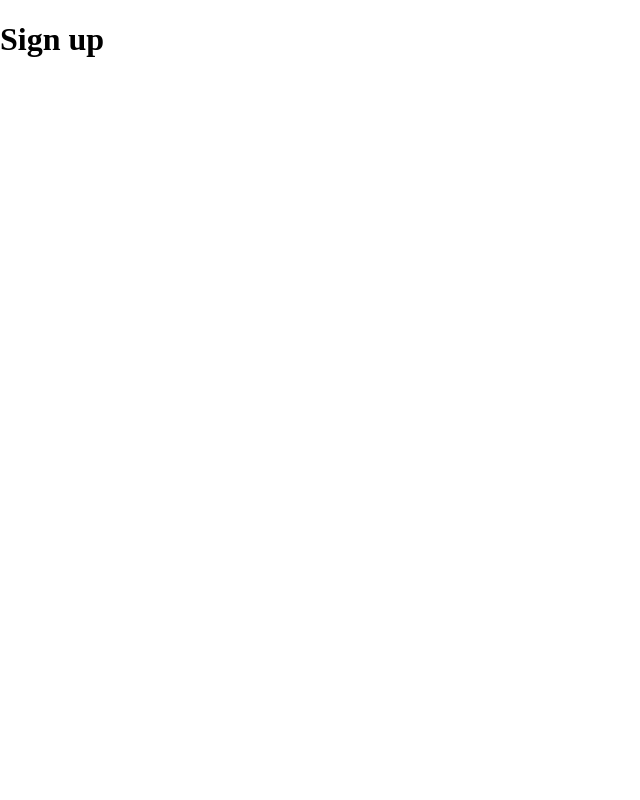
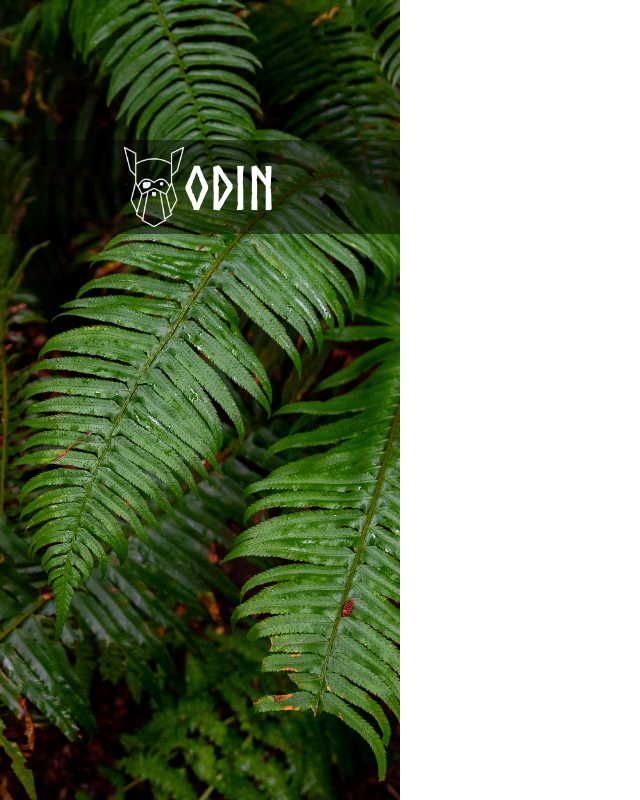
Before and after one commit to hunterjmk/sign-up-form, a plain HTML site: page index.html in a window 1280 px wide. Shown: the whole page, without its empty margins (0-640 px from the left). Drawn offline with Linux system fonts and the light colour scheme.

Commit message:
Create and style the sidebar

```diff
--- a/index.html
+++ b/index.html
@@ -9,6 +9,11 @@
     <link rel="stylesheet" href="styles.css">
 </head>
 <body>
-    <h1>Sign up</h1>
+    <aside>
+        <div class="logo">
+            <img src="resources/odin-lined.png" alt="Odin Logo" class="logo-img">
+            <span>ODIN</span>
+        </div>
+    </aside>
 </body>
 </html>
--- a/styles.css
+++ b/styles.css
@@ -3,3 +3,46 @@
 *::after {
     box-sizing: border-box;
 }
+
+html {
+    font-size: 62.5%;
+}
+
+@font-face {
+    font-family: 'Norse';
+    src: url(resources/Norse-Bold.otf) format('opentype');
+}
+
+body {
+    display: flex;
+
+}
+
+aside {
+    background-image: url(resources/halie\ West.jpg);
+    background-size: cover;
+    background-repeat: no-repeat;
+    background-position: center;
+    height: 100vh;
+    width: 40rem;
+}
+
+.logo {
+    background: #00000073;
+    margin-top: 14rem;
+    padding: 0.7rem 0;
+    display: flex;
+    justify-content: center;
+    align-items: center;
+}
+
+.logo-img {
+    height: 8rem;
+    opacity: 0.95;
+}
+
+.logo-img + span {
+    font-size: 6rem;
+    color: white;
+    font-family: 'Norse';
+}
```
